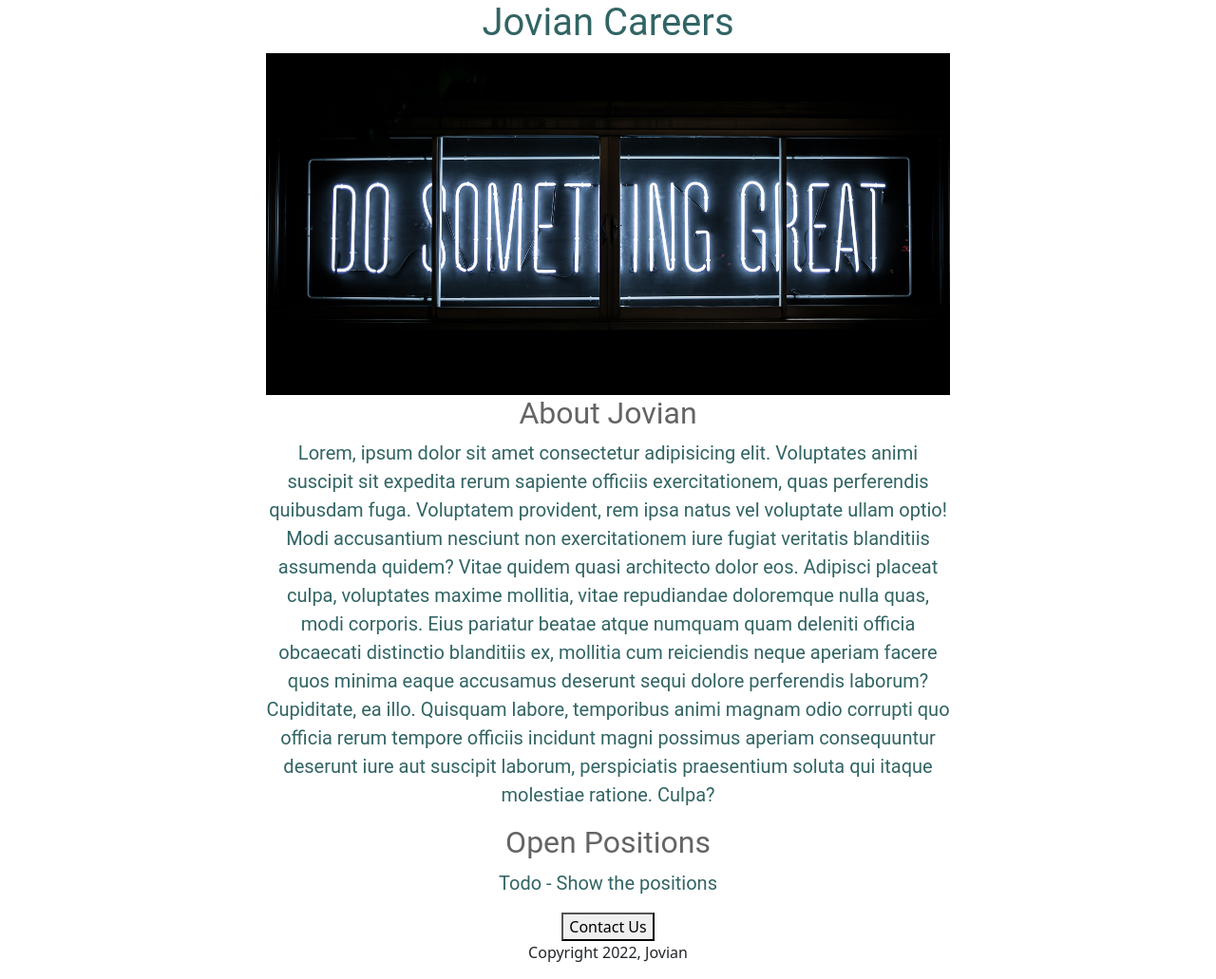
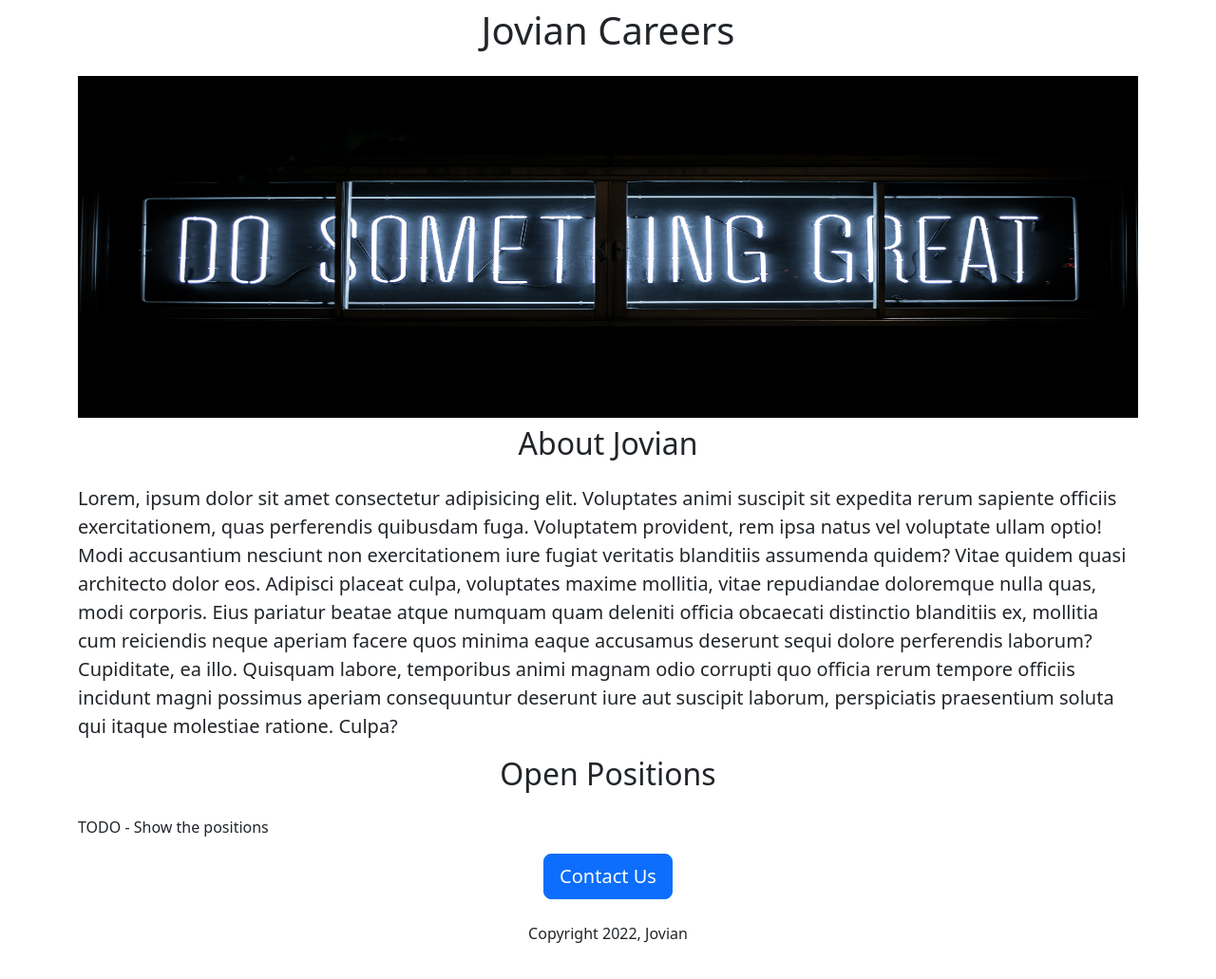
Before and after one commit to carlosmarte23/jovian-careers-demo-v2, a Flask app: page / in a window 1280 px wide. Shown: the whole page at 95% size. After the commit the page ends 993 px from the top, so only its background shows below. Run offline with Flask 3, Linux system fonts and the light colour scheme.

Commit message:
Added bootstrap styles

```diff
--- a/templates/home.html
+++ b/templates/home.html
@@ -9,50 +9,25 @@
       integrity="sha384-rbsA2VBKQhggwzxH7pPCaAqO46MgnOM80zW1RWuH61DGLwZJEdK2Kadq2F9CUG65"
       crossorigin="anonymous"
     />
-    <title>Jovian Careers</title>
     <style>
-      h1 {
-        font-size: 40px;
-        font-family: Roboto;
-        font-weight: normal;
-        color: rgb(50, 100, 100);
-        text-align: center;
-      }
       #banner {
+        height: 360px;
         width: 100%;
-        height: 360px;
-        object-fit: cover;
-      }
-      h2 {
-        font-size: 32px;
-        font-family: Roboto;
-        font-weight: normal;
-        color: rgb(100, 100, 100);
-        text-align: center;
-      }
-      .bodytext {
-        font-size: 20px;
-        font-family: Roboto;
-        font-weight: normal;
-        color: rgb(50, 100, 100);
-        text-align: center;
-      }
-      #container {
-        max-width: 720px;
-        margin: 0 auto;
       }
     </style>
+    <title>Jovian Careers</title>
   </head>
   <body>
-    <div id="container">
-      <h1>Jovian Careers</h1>
+    <div class="container">
+      <h1 class="text-center mt-2 mb-4">Jovian Careers</h1>
       <img
+        class="img-fluid"
         id="banner"
         src="../static/banner.jpeg"
         alt="banner art that says Do something great"
       />
-      <h2>About Jovian</h2>
-      <p class="bodytext">
+      <h2 class="text-center mt-2 mb-4">About Jovian</h2>
+      <p class="lead">
         Lorem, ipsum dolor sit amet consectetur adipisicing elit. Voluptates
         animi suscipit sit expedita rerum sapiente officiis exercitationem, quas
         perferendis quibusdam fuga. Voluptatem provident, rem ipsa natus vel
@@ -68,11 +43,11 @@
         consequuntur deserunt iure aut suscipit laborum, perspiciatis
         praesentium soluta qui itaque molestiae ratione. Culpa?
       </p>
-      <h2>Open Positions</h2>
-      <p class="bodytext">Todo - Show the positions</p>
-      <div style="text-align: center">
-        <button>Contact Us</button>
-        <p>Copyright 2022, Jovian</p>
+      <h2 class="text-center mt-2 mb-4">Open Positions</h2>
+      <p>TODO - Show the positions</p>
+      <div class="text-center">
+        <button class="btn btn-primary btn-lg">Contact Us</button>
+        <p class="mt-4">Copyright 2022, Jovian</p>
       </div>
     </div>
   </body>
```
